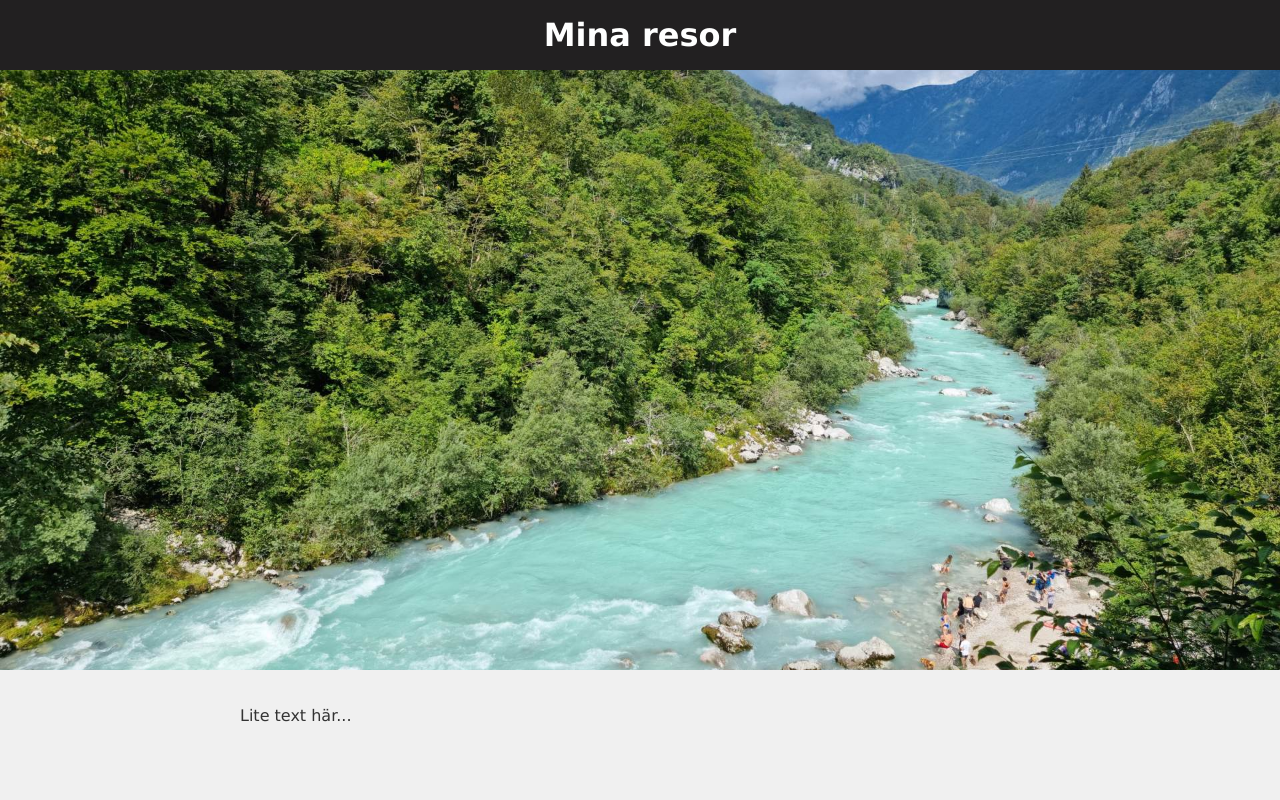
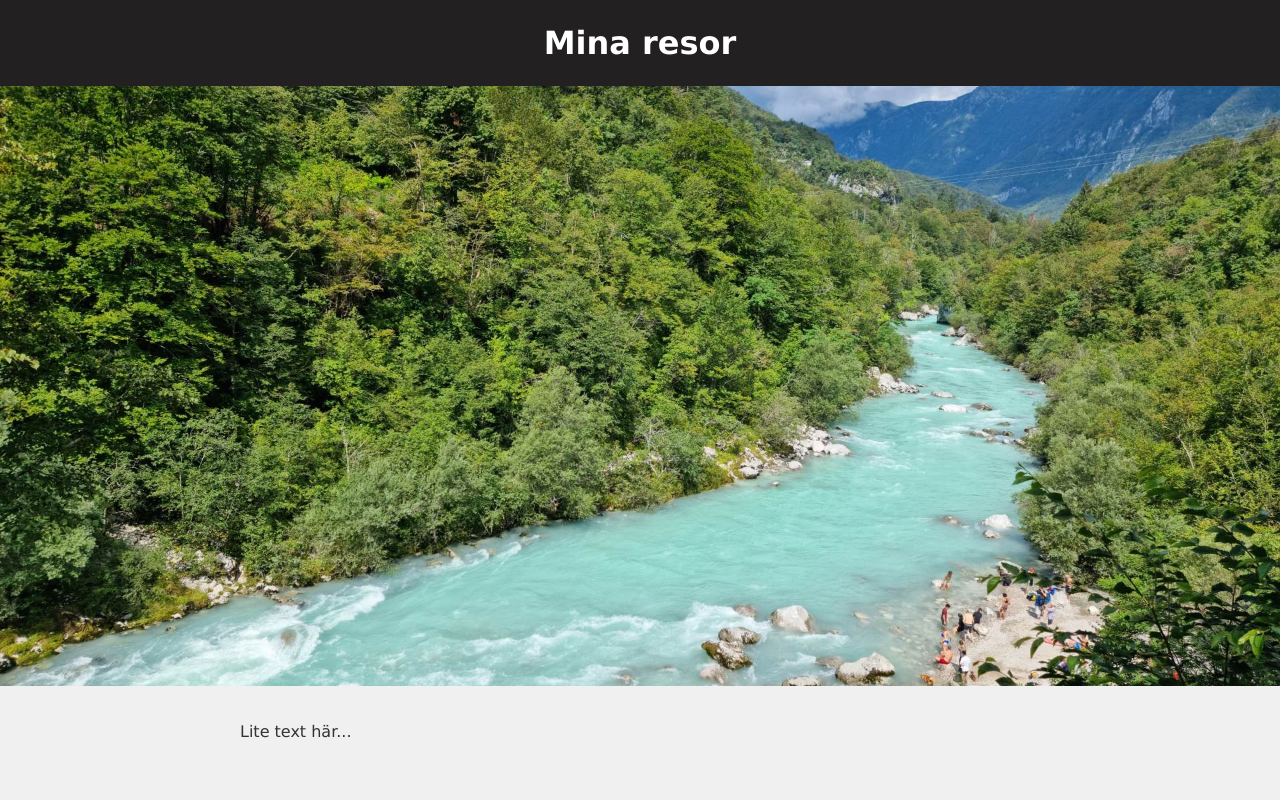
Before and after one commit to iswe2301/fordjupad-frontend-moment1, a React (Vite) app in the folder ReactApp/: page / in a window 1280 px wide. Shown: the top 800 px of the page. Built offline with nearby package versions, Linux system fonts and the light colour scheme.

Commit message:
Justerat padding i header-komponenten

```diff
--- a/ReactApp/src/components/Header.tsx
+++ b/ReactApp/src/components/Header.tsx
@@ -10,7 +10,7 @@ function Header({ title }: HeaderProps) {
     return (
         <header>
             {/* Banner med titel, jsx-inline styling */}
-            <div style={{ backgroundColor: "#222021", padding: "1rem", textAlign: "center" }}>
+            <div style={{ backgroundColor: "#222021", padding: "1.5rem", textAlign: "center" }}>
                 <h1 style={{color: "#ffffff", margin: "0"}}>{title}</h1>
             </div>
 
```
